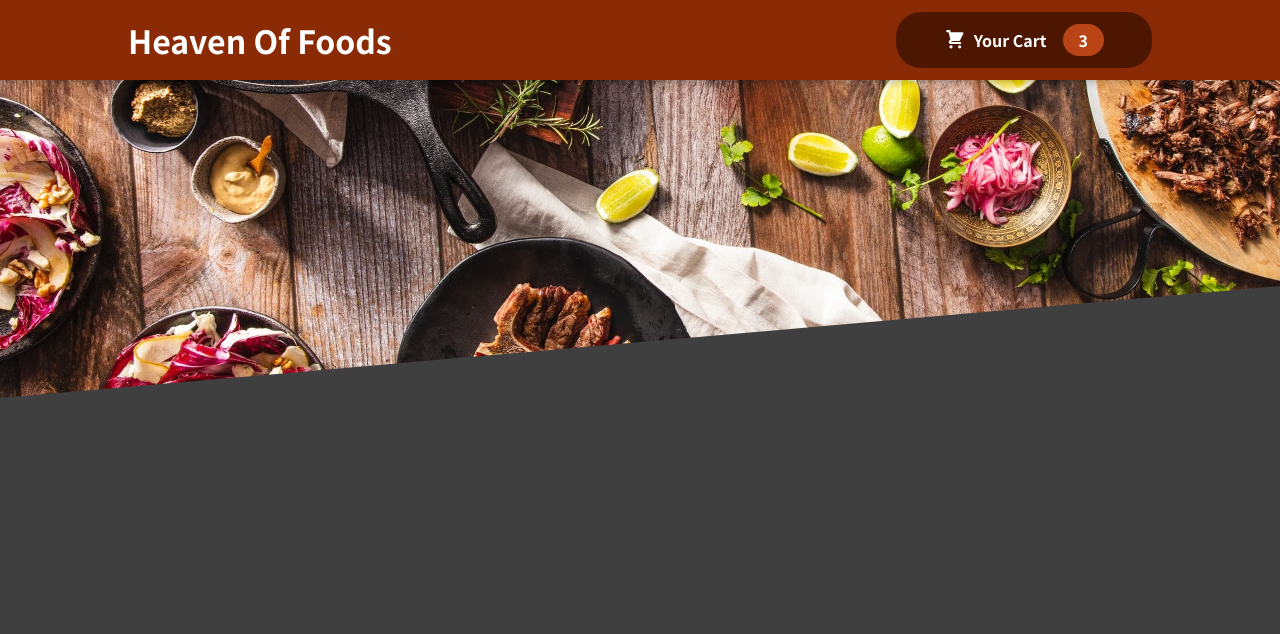
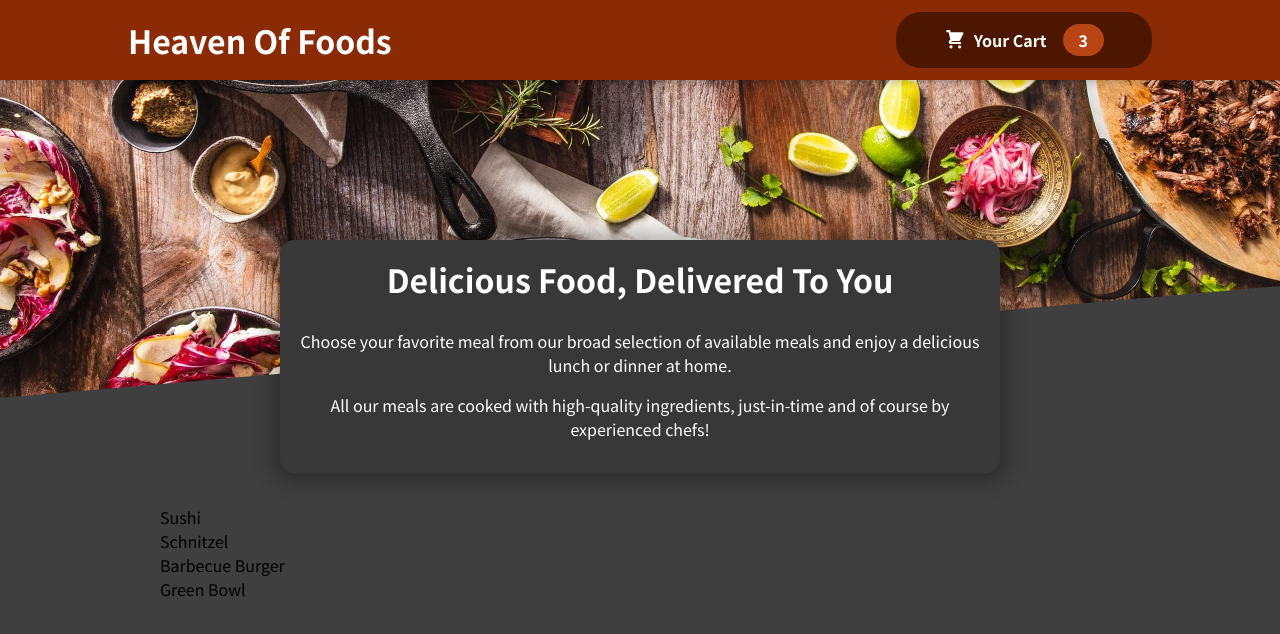
Before and after one commit to isurojit/foodApp, a React (Create React App) app: page / in a window 1280 px wide. Shown: the top 634 px of the page. Built offline with nearby package versions, Linux system fonts and the light colour scheme.

Commit message:
meals added

```diff
--- a/src/App.js
+++ b/src/App.js
@@ -1,10 +1,14 @@
 import React from "react";
 import Header from "./components/Layout/Header";
+import Meals from "./components/Meals/Meals";
 
 const App = () => {
   return (
     <React.Fragment>
       <Header />
+      <main>
+        <Meals />
+      </main>
     </React.Fragment>
   );
 };
--- /dev/null
+++ b/src/components/Meals/AvailableMeals.js
@@ -0,0 +1,43 @@
+import React from "react";
+import classes from "./AvailableMeals.module.css";
+
+//Dummy data
+const DUMMY_MEALS = [
+  {
+    id: "m1",
+    name: "Sushi",
+    description: "Finest fish and veggies",
+    price: 22.99,
+  },
+  {
+    id: "m2",
+    name: "Schnitzel",
+    description: "A german specialty!",
+    price: 16.5,
+  },
+  {
+    id: "m3",
+    name: "Barbecue Burger",
+    description: "American, raw, meaty",
+    price: 12.99,
+  },
+  {
+    id: "m4",
+    name: "Green Bowl",
+    description: "Healthy...and green...",
+    price: 18.99,
+  },
+];
+
+const AvailableMeals = () => {
+  const mealsList = DUMMY_MEALS.map((meal) => (
+    <li key={meal.id}>{meal.name}</li>
+  ));
+  return (
+    <section className={classes.meals}>
+      <ul>{mealsList}</ul>
+    </section>
+  );
+};
+
+export default AvailableMeals;
--- /dev/null
+++ b/src/components/Meals/AvailableMeals.module.css
@@ -0,0 +1,24 @@
+.meals {
+  max-width: 60rem;
+  width: 90%;
+  margin: 2rem auto;
+  animation: meals-appear 1s ease-out forwards;
+}
+
+.meals ul {
+  list-style: none;
+  margin: 0;
+  padding: 0;
+}
+
+@keyframes meals-appear {
+  from {
+    opacity: 0;
+    transform: translateY(3rem);
+  }
+
+  to {
+    opacity: 1;
+    transform: translateY(0);
+  }
+}
--- /dev/null
+++ b/src/components/Meals/Meals.js
@@ -0,0 +1,14 @@
+import React from "react";
+import AvailableMeals from "./AvailableMeals";
+import MealsSummery from "./MealsSummery";
+
+const Meals = () => {
+  return (
+    <React.Fragment>
+      <MealsSummery />
+      <AvailableMeals />
+    </React.Fragment>
+  );
+};
+
+export default Meals;
--- /dev/null
+++ b/src/components/Meals/MealsSummery.js
@@ -0,0 +1,20 @@
+import React from "react";
+import classes from "./MealsSummery.module.css";
+
+const MealsSummery = () => {
+  return (
+    <section className={classes.summary}>
+      <h2>Delicious Food, Delivered To You</h2>
+      <p>
+        Choose your favorite meal from our broad selection of available meals
+        and enjoy a delicious lunch or dinner at home.
+      </p>
+      <p>
+        All our meals are cooked with high-quality ingredients, just-in-time and
+        of course by experienced chefs!
+      </p>
+    </section>
+  );
+};
+
+export default MealsSummery;
--- /dev/null
+++ b/src/components/Meals/MealsSummery.module.css
@@ -0,0 +1,18 @@
+.summary {
+  text-align: center;
+  max-width: 45rem;
+  width: 90%;
+  margin: auto;
+  margin-top: -10rem;
+  position: relative;
+  background-color: #383838;
+  color: white;
+  border-radius: 14px;
+  padding: 1rem;
+  box-shadow: 0 1px 18px 10px rgba(0, 0, 0, 0.25);
+}
+
+.summary h2 {
+  font-size: 2rem;
+  margin-top: 0;
+}
```
Also changed, not shown: 1 other file (tests, documents, lock files or other folders).
